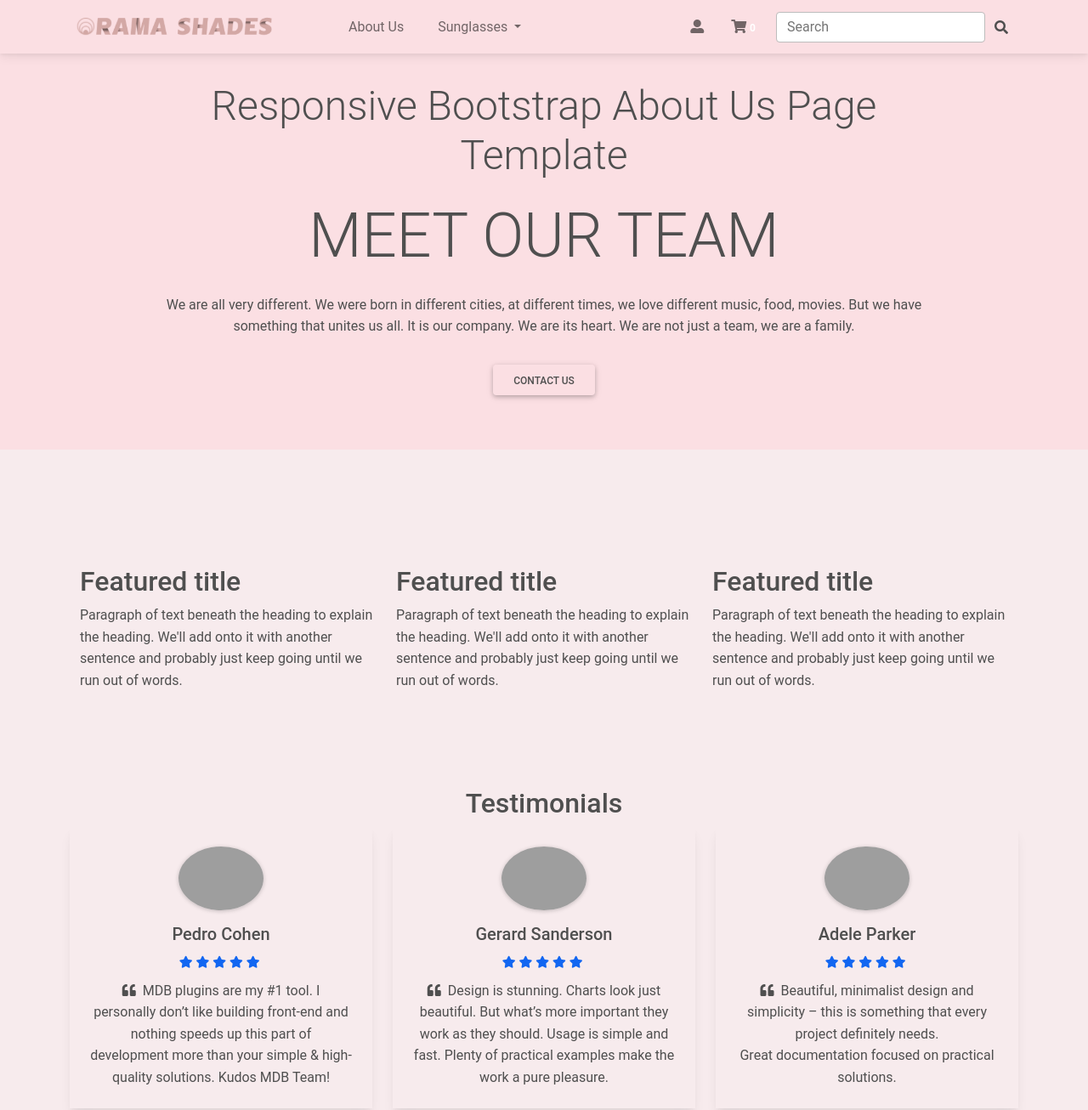
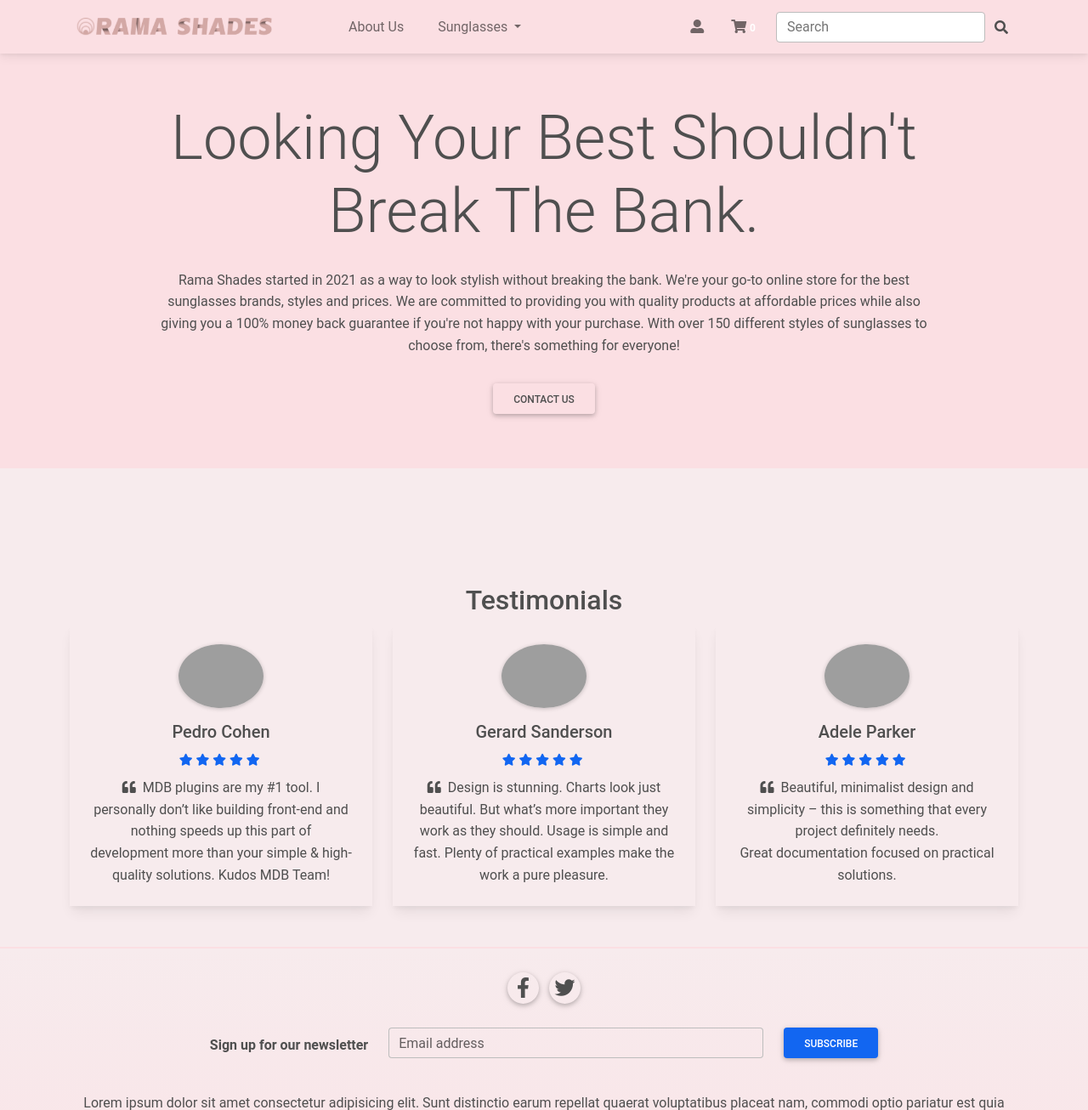
Before and after one commit to neoToad/rama_shades, a Django app: page /about_us in a window 1280 px wide. Shown: the top 1306 px of the page at 85% size. Run offline with Django 3.2, Linux system fonts and the light colour scheme; some libraries are stand-ins or nearby versions; grey boxes are pictures that could not be loaded.

Commit message:
Update entire site

```diff
--- a/store/templates/store/about-us.html
+++ b/store/templates/store/about-us.html
@@ -11,15 +11,17 @@
     <div class="au-main py-5">
       <div class="container">
         <div class="row justify-content-md-center mb-3">
-          <div class="mbr-white col-md-10">
-            <h1 class="mbr-section-title text-center mbr-bold pb-3 mbr-fonts-style
-            display-5">Responsive Bootstrap About Us Page Template</h1>
-            <h3 class="mbr-section-subtitle text-center mbr-light pb-3 mbr-fonts-style
-             display-2">MEET OUR TEAM</h3>
+          <div class="col-md-10">
+            <h1 class=" text-center pb-3
+            display-5"></h1>
+            <h3 class=" text-center pb-3 mbr-fonts-style
+             display-2">Looking Your Best Shouldn't Break The Bank.</h3>
             <p class=" text-center pb-3 ">
-              We are all very different. We were born in different cities, at different times,
-              we love different music, food, movies. But we have something that unites us all.
-              It is our company. We are its heart. We are not just a team, we are a family.
+              Rama Shades started in 2021 as a way to look stylish without breaking the bank. We're your go-to online
+              store for the best sunglasses brands, styles and prices. We are committed to providing you with quality
+              products at affordable prices while also giving you a
+              100% money back guarantee if you're not happy with your purchase.
+              With over 150 different styles of sunglasses to choose from, there's something for everyone!
             </p>
             <div class="text-center"><a class="btn btn-md btn-black-outline display-4"
                                          href="">
@@ -60,29 +62,6 @@
     </div>
 
     <div class="container px-4 py-5" id="hanging-icons">
-      <div class="row g-4 py-5 row-cols-1 row-cols-lg-3">
-        <div class="col d-flex align-items-start">
-          <div>
-            <h2>Featured title</h2>
-            <p>Paragraph of text beneath the heading to explain the heading. We'll add onto it with another sentence and probably just keep going until we run out of words.</p>
-
-          </div>
-        </div>
-        <div class="col d-flex align-items-start">
-          <div>
-            <h2>Featured title</h2>
-            <p>Paragraph of text beneath the heading to explain the heading. We'll add onto it with another sentence and probably just keep going until we run out of words.</p>
-
-          </div>
-        </div>
-        <div class="col d-flex align-items-start">
-          <div>
-            <h2>Featured title</h2>
-            <p>Paragraph of text beneath the heading to explain the heading. We'll add onto it with another sentence and probably just keep going until we run out of words.</p>
-
-          </div>
-        </div>
-      </div>
     </div>
 
     <section class="container text-center">
--- a/store/templates/store/footer.html
+++ b/store/templates/store/footer.html
@@ -78,10 +78,10 @@
 
           <ul class="list-unstyled mb-0">
             <li>
-              <a href="#!" class="text-dark">About Us</a>
+              <a href="{% url 'store:about_us' %}" class="text-dark">About Us</a>
             </li>
             <li>
-              <a href="#!" class="text-dark">Create an Account</a>
+              <a href="{% url 'account_signup' %}"" class="text-dark">Create an Account</a>
             </li>
             <li>
               <a href="#!" class="text-dark">FAQs</a>
--- a/store/templates/store/navbar.html
+++ b/store/templates/store/navbar.html
@@ -29,7 +29,7 @@
       <ul class="navbar-nav me-auto mb-2 mb-lg-0">
 
         <li class="nav-item">
-          <a class="nav-link" href="#">About Us</a>
+          <a class="nav-link" href="{% url 'store:about_us' %}">About Us</a>
         </li>
 
 
@@ -48,13 +48,13 @@
 
             <li>
               <hr class="dropdown-divider" />
-            </li>
-            <li>
-              <a class="dropdown-item" href="#">Hot Items</a>
-            </li>
-            <li>
-              <a class="dropdown-item" href="#">Newest Styles</a>
-            </li>
+<!--            </li>-->
+<!--            <li>-->
+<!--              <a class="dropdown-item" href="#">Hot Items</a>-->
+<!--            </li>-->
+<!--            <li>-->
+<!--              <a class="dropdown-item" href="#">Newest Styles</a>-->
+<!--            </li>-->
             <li>
               <a class="dropdown-item" href="#">See All</a>
             </li>
```
